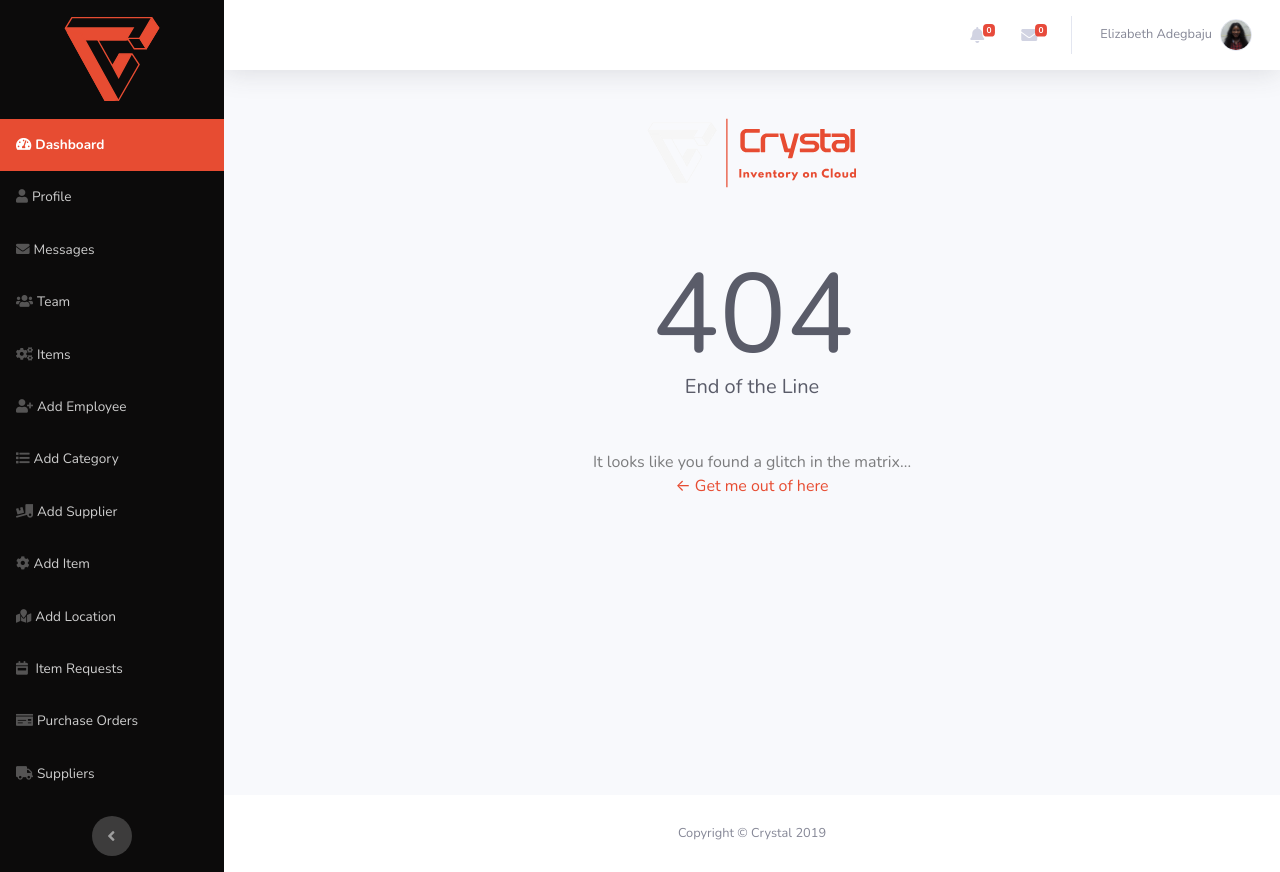
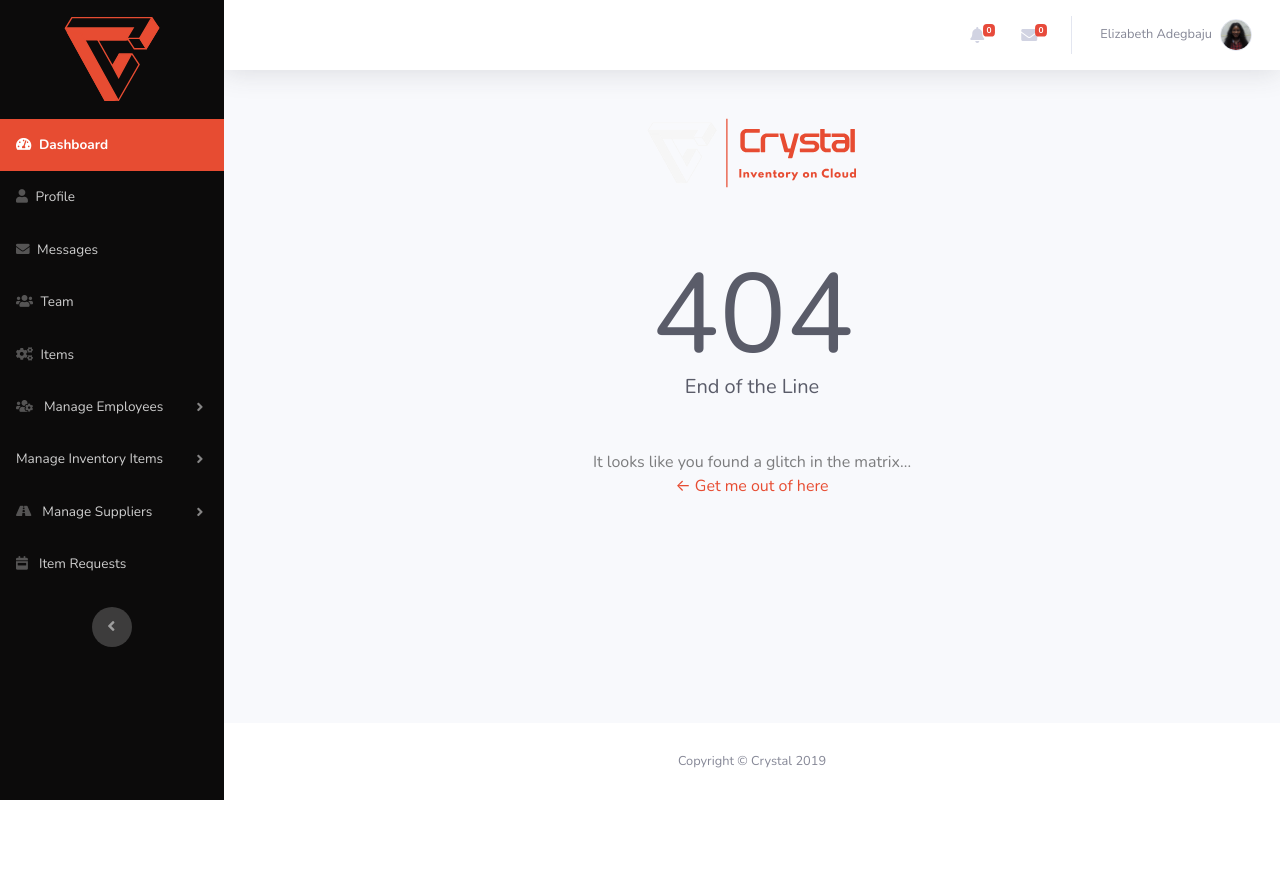
Before and after one commit to elizabethadegbaju/crystalims, a Django app: page /user-not-found/ in a window 1280 px wide. After the commit the page ends 800 px from the top, so only its background shows below. Run offline with Django 3.2, Linux system fonts and the light colour scheme; a user stored in the database is signed in; data comes from the database, SQL or seed files in the repository; some libraries are stand-ins or nearby versions.

Commit message:
resolves #2

```diff
--- a/templates/base_nav.html
+++ b/templates/base_nav.html
@@ -5,6 +5,20 @@
     <style>
         .nav-item .active {
             background-color: #e74c32 !important;
+            color: white !important;
+        }
+
+        .nav-item:hover {
+            background-color: #3a3b45 !important;
+        }
+
+        .collapse-item {
+            color: #ffffffcc !important;
+        }
+
+        .collapse-item:hover {
+            background-color: #3a3b45 !important;
+            color: white;
         }
     </style>
 {% endblock %}
@@ -24,69 +38,110 @@
             <hr class="sidebar-divider my-0">
             <ul class="nav navbar-nav text-light" id="accordionSidebar">
                 {% if request.user|has_group:"Company Superusers" %}
-                    <li class="nav-item" role="presentation"><a
-                            class="nav-link"
-                            href="{% url 'dashboard' %}"><i
-                            class="fas fa-tachometer-alt"></i><span>Dashboard</span></a>
+                    <li class="nav-item" role="presentation">
+                        <a class="nav-link" href="{% url 'dashboard' %}">
+                            <i
+                                    class="fas fa-tachometer-alt"></i>&nbsp;<span>Dashboard</span>
+                        </a>
                     </li>
                 {% endif %}
 
-                <li class="nav-item" role="presentation"><a class="nav-link"
-                                                            href="{% url 'profile' %}"><i
-                        class="fas fa-user"></i><span>Profile</span></a></li>
-                <li class="nav-item" role="presentation"><a class="nav-link"
-                                                            href="{% url 'messages' %}"><i
-                        class="fas fa-envelope"></i><span>Messages</span></a>
+                <li class="nav-item" role="presentation">
+                    <a class="nav-link"
+                       href="{% url 'profile' %}"><i
+                            class="fas fa-user"></i>&nbsp;<span>Profile</span></a>
                 </li>
-                <li class="nav-item" role="presentation"><a class="nav-link"
-                                                            href="{% url 'team' %}"><i
-                        class="fas fa-users"></i><span>Team</span></a></li>
-                <li class="nav-item" role="presentation"><a class="nav-link"
-                                                            href="{% url 'items' %}"><i
-                        class="fas fa-cogs"></i><span>Items</span></a></li>
+                <li class="nav-item" role="presentation">
+                    <a class="nav-link"
+                       href="{% url 'messages' %}"><i
+                            class="fas fa-envelope"></i>&nbsp;<span>Messages</span></a>
+                </li>
+                <li class="nav-item" role="presentation">
+                    <a class="nav-link"
+                       href="{% url 'team' %}"><i
+                            class="fas fa-users"></i>&nbsp;<span>Team</span></a>
+                </li>
+                <li class="nav-item" role="presentation">
+                    <a class="nav-link"
+                       href="{% url 'items' %}"><i
+                            class="fas fa-cogs"></i>&nbsp;<span>Items</span></a>
+                </li>
 
                 {% if request.user|has_group:"Company Admins" or request.user|has_group:"Company Superusers" %}
-                    <li class="nav-item" role="presentation"><a
-                            class="nav-link" href="{% url 'add_employee' %}"><i
-                            class="fas fa-user-plus"></i><span>Add Employee</span></a>
+                    <li class="nav-item" role="presentation">
+                        <div>
+                            <a class="nav-link collapsed"
+                               data-toggle="collapse" aria-expanded="true"
+                               aria-controls="employeegroup"
+                               href="#employeegroup" style="">
+                                <i class="fas fa-users-cog"></i>&nbsp;
+                                <span>Manage Employees</span>
+                            </a>
+                            <div class="collapse" id="employeegroup"
+                                 data-parent="#accordionSidebar">
+                                <div class="rounded py-1 collapse-inner"
+                                     style="background-color: #0c0b0b">
+                                    <a class="collapse-item"
+                                       href="{% url 'add_employee' %}">Add
+                                        Employee</a>
+                                    <a class="collapse-item"
+                                       href="{% url 'add_location' %}">Add
+                                        Location</a>
+                                </div>
+                            </div>
+                        </div>
                     </li>
-                    <li class="nav-item" role="presentation"><a
-                            class="nav-link"
-                            href="{% url 'add_category' %}"><i
-                            class="fas fa-list"></i><span>Add Category</span></a>
+                    <li class="nav-item" role="presentation">
+                        <div>
+                            <a class="nav-link collapsed"
+                               data-toggle="collapse" aria-expanded="true"
+                               aria-controls="inventorygroup"
+                               href="#inventorygroup" style="">Manage Inventory
+                                Items
+                            </a>
+                            <div class="collapse" id="inventorygroup"
+                                 data-parent="#accordionSidebar">
+                                <div class="rounded py-1 collapse-inner"
+                                     style="background-color: #0c0b0b">
+                                    <a class="collapse-item"
+                                       href="{% url 'add_category' %}">Add
+                                        Category</a>
+                                    <a class="collapse-item"
+                                       href="{% url 'add_item' %}">Add Item</a>
+                                </div>
+                            </div>
+                        </div>
                     </li>
-                    <li class="nav-item" role="presentation"><a
-                            class="nav-link"
-                            href="{% url 'add_supplier' %}"><i
-                            class="fas fa-truck-loading"></i><span>Add
-                        Supplier</span></a>
-                    </li>
-                    <li class="nav-item" role="presentation"><a
-                            class="nav-link"
-                            href="{% url 'add_item' %}"><i
-                            class="fas fa-cog"></i><span>Add Item</span></a>
-                    </li>
-                    <li class="nav-item" role="presentation"><a
-                            class="nav-link"
-                            href="{% url 'add_location' %}"><i
-                            class="fas fa-map-marked"></i><span>Add Location</span></a>
+                    <li class="nav-item" role="presentation">
+                        <div>
+                            <a class="nav-link collapsed"
+                               data-toggle="collapse" aria-expanded="true"
+                               aria-controls="suppliergroup"
+                               href="#suppliergroup" style="">
+                                <i class="fas fa-road"></i>&nbsp;
+                                <span>Manage Suppliers</span>
+                            </a>
+                            <div class="collapse" id="suppliergroup"
+                                 data-parent="#accordionSidebar">
+                                <div class="rounded py-1 collapse-inner"
+                                     style="background-color: #0c0b0b">
+                                    <a class="collapse-item"
+                                       href="{% url 'add_supplier' %}">Add
+                                        Supplier</a>
+                                    <a class="collapse-item"
+                                       href="{% url 'suppliers' %}">Suppliers</a>
+                                    <a class="collapse-item"
+                                       href="{% url 'purchase_orders' %}">Purchase
+                                        Orders</a>
+                                </div>
+                            </div>
+                        </div>
                     </li>
                     <li class="nav-item" role="presentation"><a
                             class="nav-link"
                             href="{% url 'item_requests' %}">
-                        <i class="fas fa-calendar-week"></i>
+                        <i class="fas fa-calendar-week"></i>&nbsp;
                         <span>Item Requests</span></a>
-                    </li>
-                    <li class="nav-item" role="presentation"><a
-                            class="nav-link"
-                            href="{% url 'purchase_orders' %}"><i
-                            class="fas
-                            fa-money-check"></i><span>Purchase Orders</span></a>
-                    </li>
-                    <li class="nav-item" role="presentation"><a
-                            class="nav-link" href="{% url 'suppliers' %}"><i
-                            class="fas
-                            fa-truck"></i><span>Suppliers</span></a>
                     </li>
                 {% endif %}
             </ul>
@@ -116,27 +171,6 @@
                 {#                </div>#}
             </form>
             <ul class="nav navbar-nav flex-nowrap ml-auto">
-                {#                <li class="nav-item dropdown d-sm-none no-arrow"><a#}
-                {#                        class="dropdown-toggle nav-link"#}
-                {#                        data-toggle="dropdown" aria-expanded="false"#}
-                {#                        href="#"><i class="fas fa-search"></i></a>#}
-                {#                    <div class="dropdown-menu dropdown-menu-right p-3 animated--grow-in"#}
-                {#                         role="menu"#}
-                {#                         aria-labelledby="searchDropdown">#}
-                {#                        <form class="form-inline mr-auto navbar-search w-100">#}
-                {#                            <div class="input-group"><input#}
-                {#                                    class="bg-light form-control border-0 small"#}
-                {#                                    type="text"#}
-                {#                                    placeholder="Search for ...">#}
-                {#                                <div class="input-group-append">#}
-                {#                                    <button class="btn btn-primary py-0"#}
-                {#                                            type="button"><i#}
-                {#                                            class="fas fa-search"></i></button>#}
-                {#                                </div>#}
-                {#                            </div>#}
-                {#                        </form>#}
-                {#                    </div>#}
-                {#                </li>#}
                 <li class="nav-item dropdown no-arrow mx-1"
                     role="presentation">
                     <div class="nav-item dropdown no-arrow"><a
@@ -184,8 +218,19 @@
                                    href="{% url 'message' message.id %}">
                                     <div class="dropdown-list-image mr-3"><img
                                             class="rounded-circle"
-                                            src=
-                                            {{ MEDIA_URL }}{{ message.from_user.employee.image|urlencode }}>
+                                            alt="{{ message.from_user.get_full_name }} profile picture"
+                                            src="
+
+
+
+
+
+
+
+
+
+
+                                                    {{ MEDIA_URL }}{{ message.from_user.employee.image|urlencode }}">
                                         <div class="bg-success status-indicator"></div>
                                     </div>
                                     <div class="font-weight-bold">
@@ -224,7 +269,10 @@
 
 
 
-                                    {{ MEDIA_URL }}{{ request.user.employee.image|urlencode }}"></a>
+
+
+                                    {{ MEDIA_URL }}{{ request.user.employee.image|urlencode }}"
+                            alt="{{ request.user.get_full_name }} profile picture"></a>
                         <div class="dropdown-menu shadow dropdown-menu-right animated--grow-in"
                              role="menu">
                             <a class="dropdown-item" role="presentation"
@@ -233,7 +281,7 @@
                                 class="dropdown-item" role="presentation"
                                 href="{% url 'home' %}"><i
                                 class="fas fa-home fa-sm fa-fw mr-2
-                                text-gray-400"></i>Home</a>
+                                text-gray-400"></i>&nbsp;Home</a>
                             <div class="dropdown-divider"></div>
                             <a class="dropdown-item" role="presentation"
                                href="{% url 'logout' %}"><i
@@ -254,6 +302,8 @@
                 var href = $(this).attr("href");
                 if (href !== undefined && pathname.indexOf(href) >= 0) {
                     $(this).addClass("active");
+                    $(this).parent().parent().addClass("show");
+                    $(this).parent().parent().siblings("a").removeClass("collapsed")
                     onDomain = false;
                 }
             });
```
Also changed, not shown: dashboard/models.py (+0 -13 lines).
